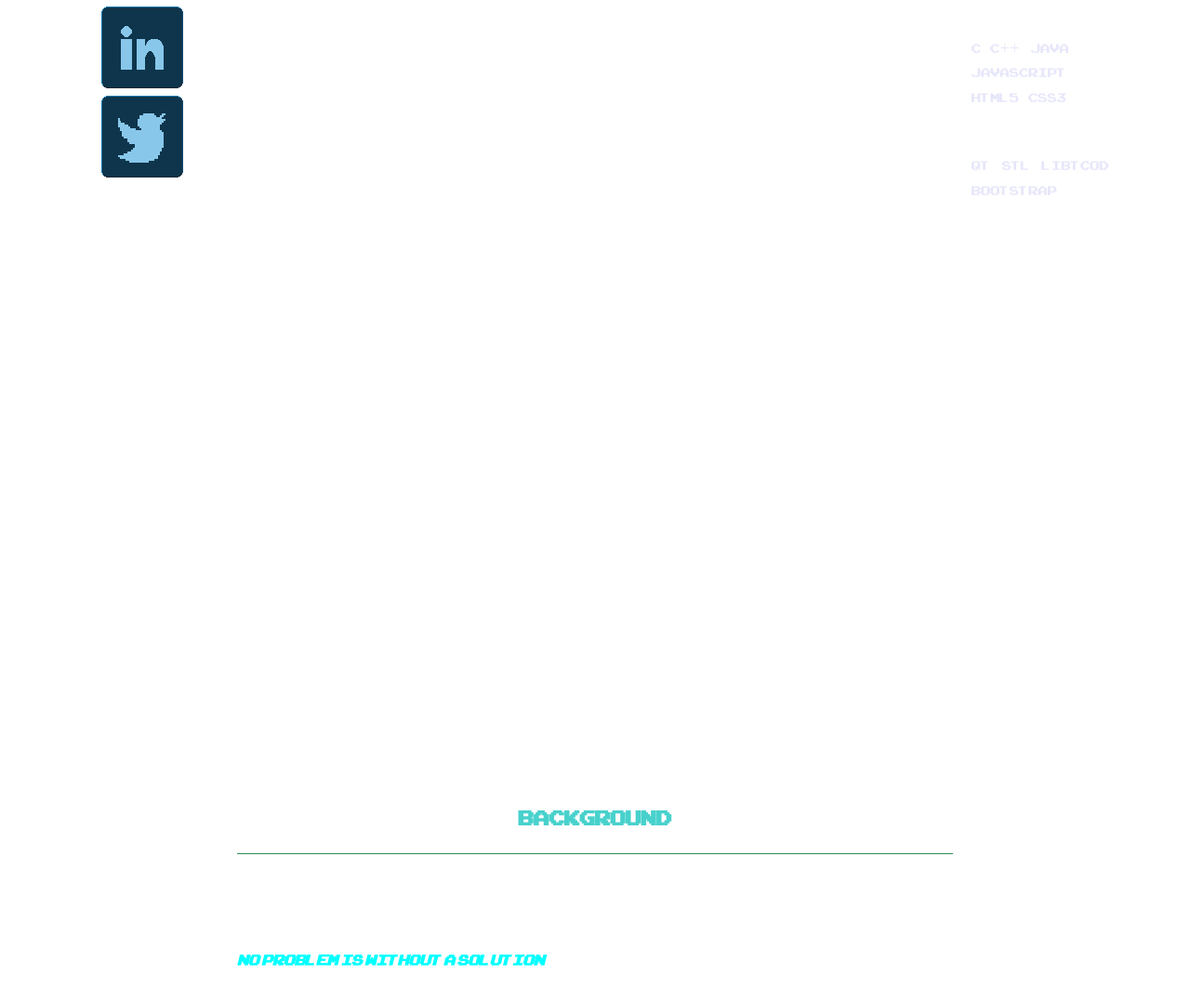
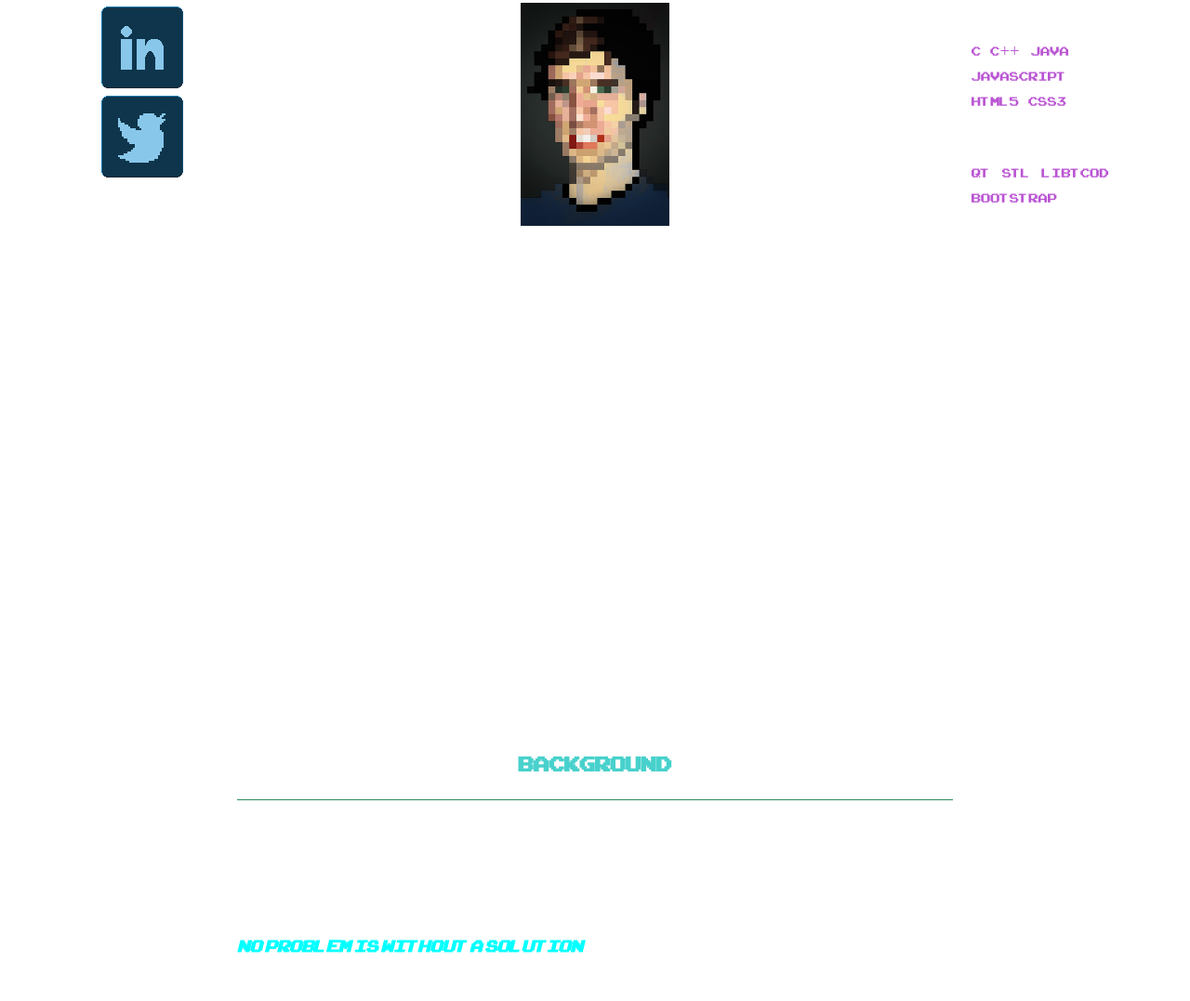
Before and after one commit to rtmath/FridayProject, a plain HTML site: page index.html in a window 1280 px wide. Shown: the part 91-1168 px from the top of the page at 93% size. Drawn offline with Linux system fonts and the light colour scheme.

Commit message:
add portrait to center of page, link to github, and update css

```diff
--- a/css/styles.css
+++ b/css/styles.css
@@ -7,6 +7,12 @@ body {
   color: white;
 }
 
+span {
+  font-size: 15pt;
+  display: block;
+  text-align: center;
+}
+
 h2 {
   color: #48d1cc; /*mediumturqoise*/
   text-align: center;
@@ -14,7 +20,7 @@ h2 {
 }
 
 p {
-  font-size: 14pt;
+  font-size: 16pt;
 }
 
 hr {
@@ -22,7 +28,7 @@ hr {
 }
 
 p strong {
-  font-size: 16pt;
+  font-size: 18pt;
   font-weight: bold;
   color: aqua;
 }
@@ -32,7 +38,7 @@ h2 small {
 }
 
 a:link {
-  color: lavender;
+  color: mediumorchid;
 }
 
 a:visited {
@@ -54,7 +60,24 @@ a:hover {
 
 #botrow {
   /*position: fixed;*/
-  margin-top: 80%;
+  margin-top: 75%;
+}
+
+#selfport {
+  height: 240px;
+  width: 160px;
+}
+
+#github a:link {
+  color: white;
+}
+
+#github a:visited {
+  color: white;
+}
+
+#github a:hover {
+  color: mediumorchid;
 }
 
 .lists {
--- a/index.html
+++ b/index.html
@@ -14,14 +14,18 @@
           <hr>
           <div class="centpic">
             <!-- <img class ="center-block" src="img/button.png"> -->
-            <a href="linkedin.com"><img class ="center-block" src="img/linkedinbutton.png"></a>
-            <a href="twitter.com"><img class ="center-block" src="img/twitterbutton.png"></a>
+            <a href="linkedin.com"><img class ="center-block" src="img/linkedinbutton.png" alt="linkedin"></a>
+            <a href="twitter.com"><img class ="center-block" src="img/twitterbutton.png" alt="twitter"></a>
           </div>
         </div>
         <div class="col-xs-10 col-md-8 colborder">
           <div class="header">
             <h2 id="pwheader">PixelWorks <small>by Ryan Mathisen</small></h2>
             <hr>
+          </div>
+          <div class="body">
+            <a href="https://github.com/rtmath"><img id="selfport" class="center-block" src="img/self.jpg" alt="self portrait"></a>
+            <span id="github"><a href="https://github.com/rtmath" target="_blank">View Code Samples Here</a></span>
           </div>
         </div>
         <div class="col-xs-1 col-md-2 colborder sbtext">
@@ -35,7 +39,7 @@
               <li><a target="_blank" href="https://en.wikipedia.org/wiki/HTML5">HTML5</a> / <a href="https://en.wikipedia.org/wiki/Cascading_Style_Sheets#CSS_3">CSS3</a></li>
             </ul>
           <p class="center">Frameworks:</p>
-            <ul class="list-inline">
+            <ol class="list-inline">
               <li><a target="_blank" href="https://www.qt.io/">QT</a></li>
               <li><a target="_blank" href="https://msdn.microsoft.com/en-us/library/bb385954.aspx">STL</a></li>
               <li><a target="_blank" href="https://bitbucket.org/libtcod/libtcod">libtcod</a></li>
@@ -49,7 +53,7 @@
         <div class="col-md-8 colborder">
           <h2>Background</h2>
           <hr>
-          <p>Ryan comes from a strong technology and video game background. A veritible jack-of-all-trades, his experience ranges from creating pixel art, sound effects and music to technical work with low level game frameworks and engines. He firmly believes that <br><strong><em>no problem is without a solution</em></strong>.</p>
+          <p>Ryan comes from a strong technological background. A veritible jack-of-all-trades, his experience ranges from creating pixel art, sound effects and music to technical work with low level game frameworks and engines. He firmly believes that <br><strong><em>no problem is without a solution</em></strong>. His hobbies include chess, video games, and wrestling with code.</p>
         </div>
         <div class="col-md-2 conborder"></div>
       </div><!--End Row-->
@@ -59,15 +63,15 @@
 
 
 <!--REQUIRED CONTENT-->
-<!--Your name-->
+<!-- √ Your name-->
 <!--An image of you or something that represents who you are.-->
 <!--A list of projects you have created with active links to them (GH or GH pages)-->
-<!--An "About Me" section, including background and current interests/hobbies/skills.-->
+<!-- √ An "About Me" section, including background and current interests/hobbies/skills.-->
 <!--Create gh-pages branch to view on Github.io-->
 <!--README.md-->
 
 <!--OBJECTIVES-->
-<!--HTML tags that must be incorporated: p, h, ul, ol, li, em, strong, a, img, div, span-->
+<!--HTML tags that must be incorporated: √ p, √ h, √ ul, **ol**, √ li, √ em, √ strong, √ a, √ img, √ div, √ span-->
 <!--Bootstrap classes are used to styles your page.-->
 <!--A custom-made stylesheet that uses cascading, the box model, and floats is included.-->
 <!--Indentation and spacing of HTML and CSS is accurate.-->
```
Also changed, not shown: img/self.jpg (added).
